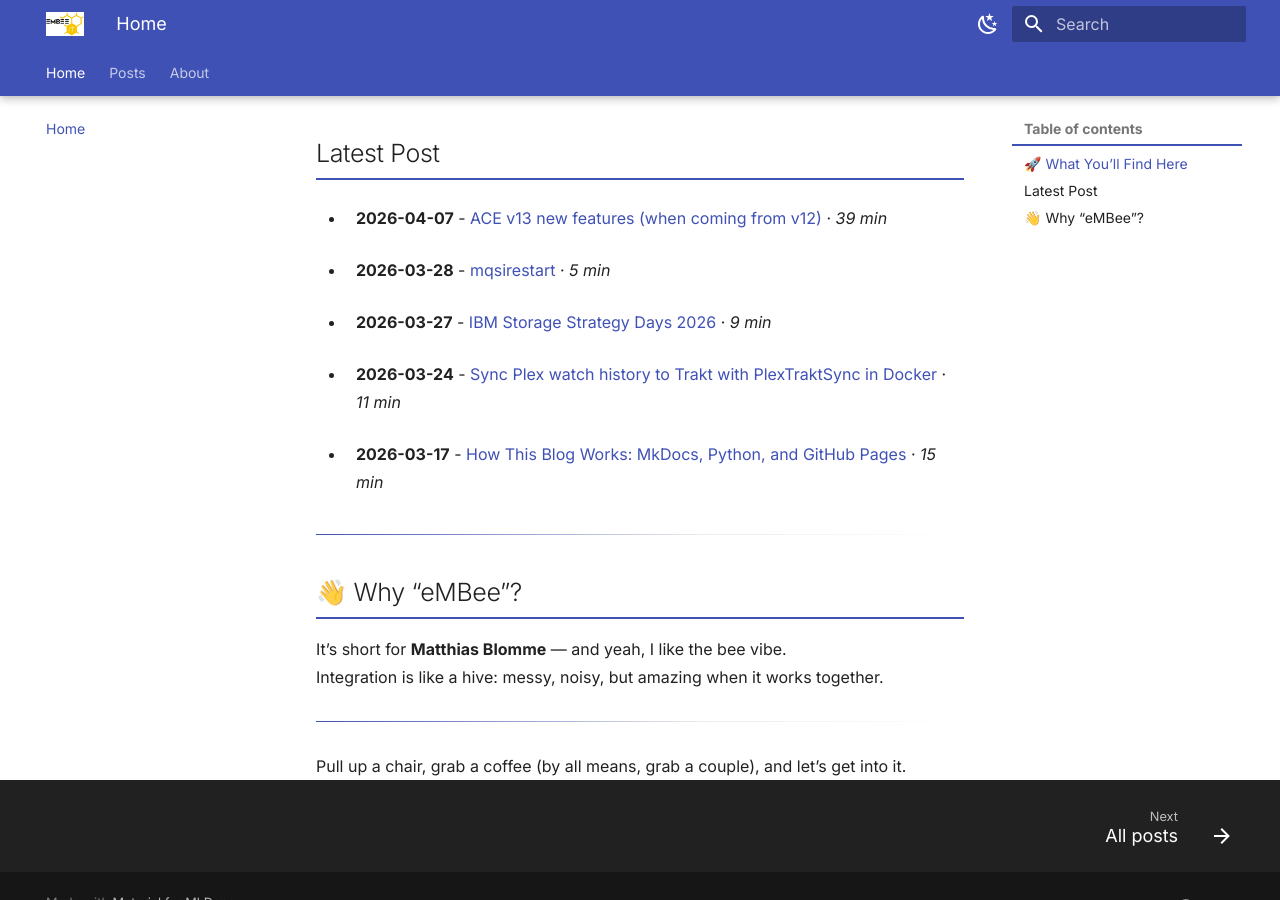
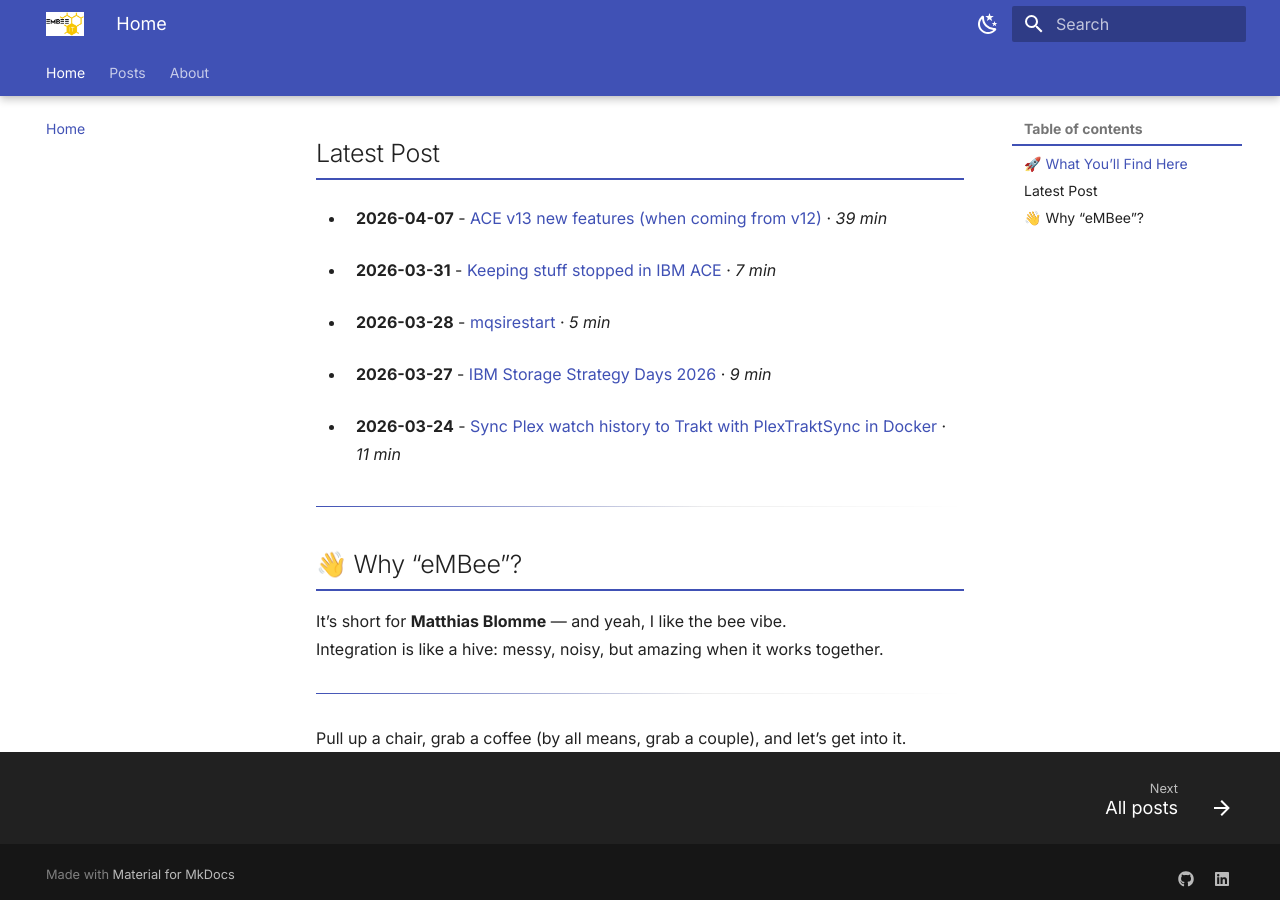
Before and after one commit to matthiasblomme/blogs, an MkDocs documentation site: the page built from docs/index.md, in a window 1280 px wide and 900 px high, scrolled down 794 px. Built offline with MkDocs 1.6.1 and Material for MkDocs 9.7.7, drawn with Linux system fonts in a browser that asks for light colours.

Commit message:
keeping stuff stopped

```diff
--- a/docs/index.md
+++ b/docs/index.md
@@ -26,10 +26,10 @@
 
 <!--MD_LATEST_POSTS:START-->
 - **2026-04-07** - [ACE v13 new features (when coming from v12)](posts/ace-v13-new-features-overview/v13-new-features.md) · *39 min*
+- **2026-03-31** - [Keeping stuff stopped in IBM ACE](posts/keeping-stuff-stopped/keeping-stuff-stopped.md) · *7 min*
 - **2026-03-28** - [mqsirestart](posts/mqsirestart/mqsirestart.md) · *5 min*
 - **2026-03-27** - [IBM Storage Strategy Days 2026](posts/storage-days-2026/storage-days-2026.md) · *9 min*
 - **2026-03-24** - [Sync Plex watch history to Trakt with PlexTraktSync in Docker](posts/plex-trakt/plex-trakt.md) · *11 min*
-- **2026-03-17** - [How This Blog Works: MkDocs, Python, and GitHub Pages](posts/blog-hosting/blog-hosting.md) · *15 min*
 <!--MD_LATEST_POSTS:END-->
 
 ---
```
Also changed, not shown: docs/posts/archive.md (+1 -0 lines), docs/posts/index.md (+1 -0 lines), docs/posts/keeping-stuff-stopped/keeping-stuff-stopped.md (+8 -1 lines), 1 other file.
